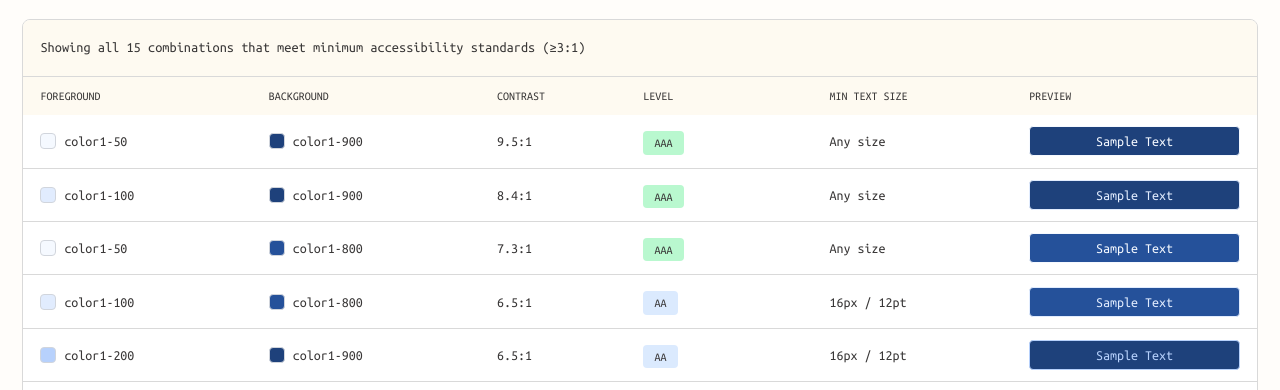
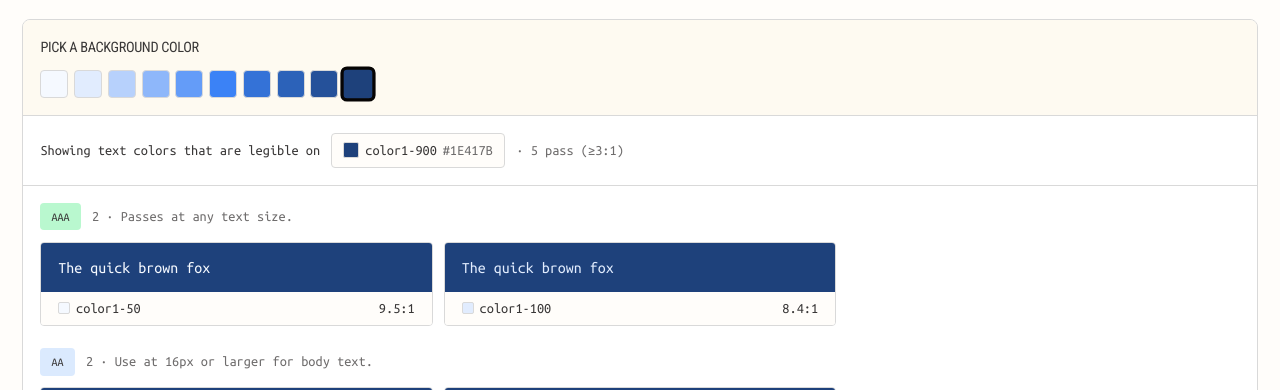
Before and after one commit to Samalmohanna1/designer-utils, an Astro site: page / in a window 1280 px wide. Shown: the part 554-944 px from the top of the page. Built offline with nearby package versions, Linux system fonts and the light colour scheme; Astro itself is replaced by a stand-in of ours.

Commit message:
feat: redesign WCAG combinations as background-first picker
Replace the flat all-pairs contrast table with a task-oriented flow:
pick a background swatch, then see which shades are legible on it,
grouped by tier (AAA / AA / AA Large) with a live preview card per pair.

- AA Large samples render as large text so the tier's rule is visible
- background swatches are keyboard-focusable with aria-pressed state
- tier conveyed by label, not color alone
- defaults to the darkest shade as background
- drop the unreachable Fail / N/A branches from the old table

```diff
--- a/src/components/ContrastChecker.tsx
+++ b/src/components/ContrastChecker.tsx
@@ -1,205 +1,248 @@
-import { useMemo } from 'react'
+import { useMemo, useState, useEffect } from 'react'
 import {
 	type ColorScale,
 	type ColorInfo,
 	colorUtils,
-	type ColorCombination,
 } from '../utils/colorUtils'
 
 interface ContrastCheckerProps {
 	colorScales: ColorScale[]
 }
 
+type Tier = 'AAA' | 'AA' | 'AA Large'
+
+interface Match {
+	foreground: ColorInfo
+	contrast: number
+	tier: Tier
+}
+
+const tierInfo: Record<
+	Tier,
+	{ badge: string; minSize: string; sampleClass: string; note: string }
+> = {
+	AAA: {
+		badge: 'text-black-400 bg-green-200',
+		minSize: 'Any size',
+		sampleClass: 'text-base',
+		note: 'Passes at any text size.',
+	},
+	AA: {
+		badge: 'text-black-400 bg-blue-100',
+		minSize: '16px / 12pt normal',
+		sampleClass: 'text-base',
+		note: 'Use at 16px or larger for body text.',
+	},
+	'AA Large': {
+		badge: 'text-black-400 bg-yellow-200',
+		minSize: '18.66px bold or 24px',
+		sampleClass: 'text-2xl font-bold',
+		note: 'Large text only — 24px, or 18.66px bold.',
+	},
+}
+
+const colorLabel = (c: ColorInfo) => `color${c.scaleIndex + 1}-${c.shade}`
+
 const ContrastChecker: React.FC<ContrastCheckerProps> = ({ colorScales }) => {
-	const accessibleCombinations = useMemo(() => {
-		const allColors: ColorInfo[] = []
-		const seenHexColors = new Set<string>()
+	const uniqueColors = useMemo(() => {
+		const colors: ColorInfo[] = []
+		const seen = new Set<string>()
 
 		colorScales.forEach((scale, scaleIndex) => {
-			const shades = colorUtils.generateShades(scale.color)
-			shades.forEach((hex, shadeIndex) => {
-				if (!seenHexColors.has(hex.toLowerCase())) {
-					seenHexColors.add(hex.toLowerCase())
-					allColors.push({
+			colorUtils.generateShades(scale.color).forEach((hex, shadeIndex) => {
+				const key = hex.toLowerCase()
+				if (!seen.has(key)) {
+					seen.add(key)
+					colors.push({
 						hex,
 						shade: colorUtils.shadeNumbers[shadeIndex],
 						scaleId: scale.id,
-						scaleIndex: scaleIndex,
+						scaleIndex,
 					})
 				}
 			})
 		})
 
-		const combinations: ColorCombination[] = []
-		for (let i = 0; i < allColors.length; i++) {
-			for (let j = i + 1; j < allColors.length; j++) {
-				const color1 = allColors[i]
-				const color2 = allColors[j]
-				const contrast = colorUtils.getContrastRatio(
-					color1.hex,
-					color2.hex
+		return colors
+	}, [colorScales])
+
+	const [bgHex, setBgHex] = useState<string | null>(null)
+
+	const background = useMemo(
+		() =>
+			uniqueColors.find((c) => c.hex === bgHex) ??
+			[...uniqueColors].sort((a, b) => b.shade - a.shade)[0] ??
+			null,
+		[uniqueColors, bgHex]
+	)
+
+	useEffect(() => {
+		if (background && background.hex !== bgHex) {
+			setBgHex(background.hex)
+		}
+	}, [background, bgHex])
+
+	const matches = useMemo(() => {
+		if (!background) return [] as Match[]
+
+		return uniqueColors
+			.filter((fg) => fg.hex !== background.hex)
+			.map((fg): Match | null => {
+				const ratio = colorUtils.getContrastRatio(
+					fg.hex,
+					background.hex
 				)
+				if (ratio < 3.1) return null
+				const tier: Tier =
+					ratio >= 7 ? 'AAA' : ratio >= 4.5 ? 'AA' : 'AA Large'
+				return {
+					foreground: fg,
+					contrast: Math.round(ratio * 10) / 10,
+					tier,
+				}
+			})
+			.filter((m): m is Match => m !== null)
+			.sort((a, b) => b.contrast - a.contrast)
+	}, [uniqueColors, background])
 
-				if (contrast >= 3.1) {
-					const meetsAA = contrast >= 4.5
-					const meetsAAA = contrast >= 7
-					const meetsAALarge = contrast >= 3.1
+	const grouped = useMemo(() => {
+		const groups: Record<Tier, Match[]> = {
+			AAA: [],
+			AA: [],
+			'AA Large': [],
+		}
+		matches.forEach((m) => groups[m.tier].push(m))
+		return groups
+	}, [matches])
 
-					combinations.push({
-						color1,
-						color2,
-						contrast: Math.round(contrast * 10) / 10,
-						meetsAA,
-						meetsAAA,
-						meetsAALarge,
-					})
-				}
-			}
-		}
-
-		return combinations.sort((a, b) => b.contrast - a.contrast)
-	}, [colorScales])
+	if (!background) return null
 
 	return (
 		<div className='space-y-s mb-xl'>
-			<div className='bg-cream-50 rounded-lg border  border-black-100 overflow-hidden mt-s'>
-				<div className='p-xs bg-cream-200 border-b border-black-100'>
-					<p className='text-step--2'>
-						Showing all {accessibleCombinations.length} combinations
-						that meet minimum accessibility standards (≥3:1)
+			<div className='bg-cream-50 rounded-lg border border-black-100 overflow-hidden mt-s'>
+				<div
+					className='p-xs bg-cream-200 border-b border-black-100'
+					role='group'
+					aria-label='Choose a background color'
+				>
+					<p className='text-step--2 mb-2xs font-roboto-condensed uppercase tracking-tight'>
+						Pick a background color
 					</p>
+					<div className='flex flex-wrap gap-3xs'>
+						{uniqueColors.map((c) => {
+							const isSelected = c.hex === background.hex
+							return (
+								<button
+									key={c.hex}
+									type='button'
+									onClick={() => setBgHex(c.hex)}
+									aria-pressed={isSelected}
+									aria-label={`${colorLabel(c)}, ${c.hex}`}
+									title={`${colorLabel(c)} · ${c.hex}`}
+									className={`w-7 h-7 rounded-sm border transition-transform hover:scale-110 focus:outline-hidden focus:ring-2 focus:ring-blue-500 ${
+										isSelected
+											? 'border-black-500 ring-2 ring-black-500 scale-110'
+											: 'border-black-100'
+									}`}
+									style={{ backgroundColor: c.hex }}
+								/>
+							)
+						})}
+					</div>
 				</div>
 
-				<div className='overflow-x-auto max-h-128' tabIndex={0}>
-					<table className='w-full'>
-						<thead className='bg-cream-200 sticky top-0 text-left uppercase text-xs'>
-							<tr>
-								<th className='px-xs py-2xs'>Foreground</th>
-								<th className='px-xs py-2xs'>Background</th>
-								<th className='px-xs py-2xs'>Contrast</th>
-								<th className='px-xs py-2xs'>Level</th>
-								<th className='px-xs py-2xs'>Min Text Size</th>
-								<th className='px-xs py-2xs'>Preview</th>
-							</tr>
-						</thead>
-						<tbody className='divide-y divide-black-100'>
-							{accessibleCombinations.map((combo, index) => {
-								const getAccessibilityBadge = (
-									combo: ColorCombination
-								) => {
-									if (combo.meetsAAA)
-										return {
-											level: 'AAA',
-											class: 'text-black-400 bg-green-200',
-										}
-									if (combo.meetsAA)
-										return {
-											level: 'AA',
-											class: 'text-black-400 bg-blue-100',
-										}
-									if (combo.meetsAALarge)
-										return {
-											level: 'AA Large',
-											class: 'text-black-400 bg-yellow-200',
-										}
-									return {
-										level: 'Fail',
-										class: 'text-red-700 bg-red-100',
-									}
-								}
+				<div className='p-xs flex flex-wrap items-center gap-2xs border-b border-black-100'>
+					<span className='text-step--2'>
+						Showing text colors that are legible on
+					</span>
+					<span className='inline-flex items-center gap-3xs px-2xs py-3xs rounded-sm border border-black-100 bg-cream-100 text-step--2'>
+						<span
+							className='w-4 h-4 rounded-xs border border-black-100'
+							style={{ backgroundColor: background.hex }}
+						/>
+						<span className='font-bold'>
+							{colorLabel(background)}
+						</span>
+						<span className='text-black-300'>{background.hex}</span>
+					</span>
+					<span className='text-step--2 text-black-300'>
+						· {matches.length} pass (≥3:1)
+					</span>
+				</div>
 
-								const getMinTextSize = (
-									combo: ColorCombination
-								) => {
-									if (combo.meetsAAA) return 'Any size'
-									if (combo.meetsAA) return '16px / 12pt'
-									if (combo.meetsAALarge) return '18px / 14pt'
-									return 'N/A'
-								}
-
-								const badge = getAccessibilityBadge(combo)
-								const minSize = getMinTextSize(combo)
-
-								return (
-									<tr
-										key={index}
-										className='hover:bg-cream-100'
-									>
-										<td className='px-xs py-2xs'>
-											<div className='flex items-center gap-2'>
+				{matches.length === 0 ? (
+					<div className='p-s'>
+						<p className='text-red-700 text-step--2'>
+							No shades are legible on this background. Try a
+							lighter or darker background, or add a more
+							contrasting color scale.
+						</p>
+					</div>
+				) : (
+					<div className='p-xs space-y-s max-h-128 overflow-y-auto' tabIndex={0}>
+						{(['AAA', 'AA', 'AA Large'] as Tier[]).map((tier) => {
+							const items = grouped[tier]
+							if (items.length === 0) return null
+							const info = tierInfo[tier]
+							return (
+								<section key={tier} aria-label={`${tier} combinations`}>
+									<div className='flex flex-wrap items-baseline gap-2xs mb-2xs'>
+										<span
+											className={`px-2xs py-3xs rounded-sm text-xs font-bold ${info.badge}`}
+										>
+											{tier}
+										</span>
+										<span className='text-step--2 text-black-300'>
+											{items.length} · {info.note}
+										</span>
+									</div>
+									<ul className='grid grid-cols-1 sm:grid-cols-2 lg:grid-cols-3 gap-2xs'>
+										{items.map((m) => (
+											<li
+												key={m.foreground.hex}
+												className='rounded-sm border border-black-100 overflow-hidden'
+											>
 												<div
-													className='w-4 h-4 rounded-sm border border-gray-300'
+													className='px-xs py-2xs'
 													style={{
 														backgroundColor:
-															combo.color1.hex,
+															background.hex,
+														color: m.foreground.hex,
 													}}
-												/>
-												<span className='text-sm'>
-													color
-													{combo.color1.scaleIndex +
-														1}
-													-{combo.color1.shade}
-												</span>
-											</div>
-										</td>
-										<td className='px-xs py-2xs'>
-											<div className='flex items-center gap-2'>
-												<div
-													className='w-4 h-4 rounded-sm border border-gray-300'
-													style={{
-														backgroundColor:
-															combo.color2.hex,
-													}}
-												/>
-												<span className='text-sm'>
-													color
-													{combo.color2.scaleIndex +
-														1}
-													-{combo.color2.shade}
-												</span>
-											</div>
-										</td>
-										<td className='px-xs py-2xs text-sm'>
-											{combo.contrast}:1
-										</td>
-										<td className='px-xs py-2xs'>
-											<span
-												className={`px-2xs py-3xs rounded-sm text-xs ${badge.class}`}
-											>
-												{badge.level}
-											</span>
-										</td>
-										<td className='px-xs py-2xs text-sm'>
-											{minSize}
-										</td>
-										<td className='px-xs py-2xs'>
-											<div
-												className='px-3 py-1 rounded-sm text-sm border text-center'
-												style={{
-													backgroundColor:
-														combo.color2.hex,
-													color: combo.color1.hex,
-												}}
-											>
-												Sample Text
-											</div>
-										</td>
-									</tr>
-								)
-							})}
-						</tbody>
-					</table>
-				</div>
+												>
+													<span
+														className={info.sampleClass}
+													>
+														The quick brown fox
+													</span>
+												</div>
+												<div className='flex items-center justify-between gap-2xs px-xs py-3xs bg-cream-100 text-step--2'>
+													<span className='flex items-center gap-3xs'>
+														<span
+															className='w-3 h-3 rounded-xs border border-black-100'
+															style={{
+																backgroundColor:
+																	m.foreground
+																		.hex,
+															}}
+														/>
+														{colorLabel(
+															m.foreground
+														)}
+													</span>
+													<span className='font-bold tabular-nums'>
+														{m.contrast}:1
+													</span>
+												</div>
+											</li>
+										))}
+									</ul>
+								</section>
+							)
+						})}
+					</div>
+				)}
 			</div>
-
-			{accessibleCombinations.length === 0 && (
-				<div className='p-s bg-red-50 border border-red-200 rounded-lg'>
-					<p className='text-red-700'>
-						No accessible color combinations found. Try adding more
-						contrasting colors or additional color scales.
-					</p>
-				</div>
-			)}
 		</div>
 	)
 }
```
